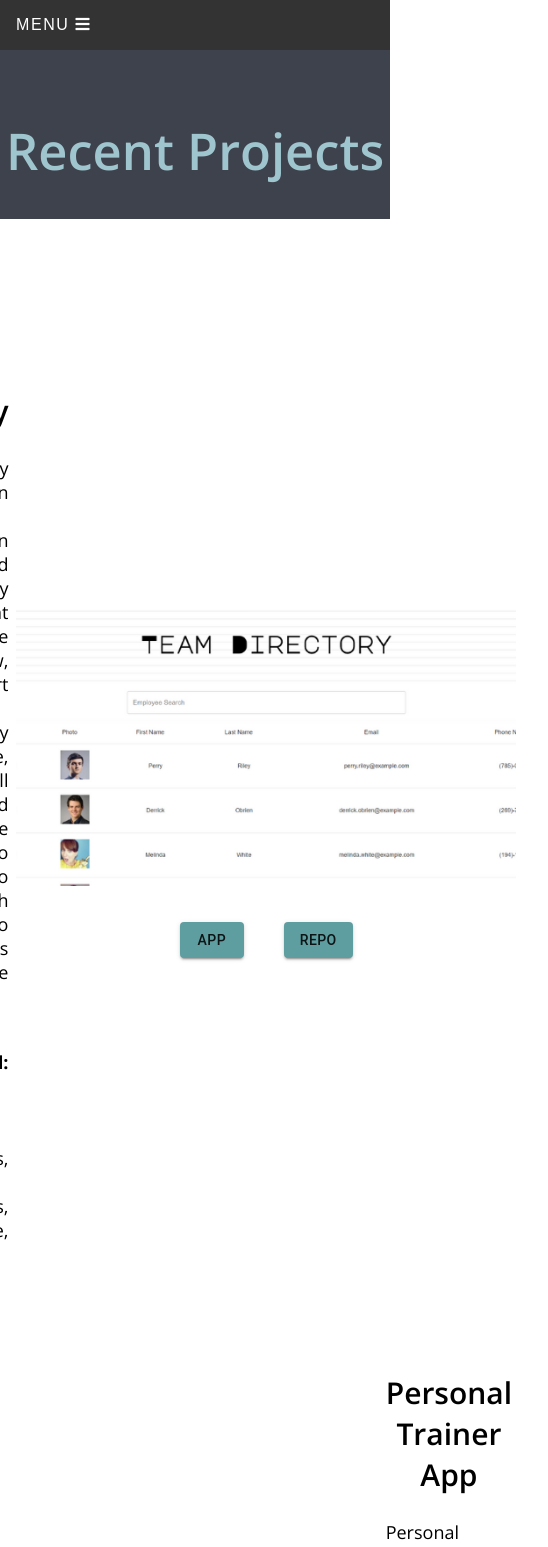
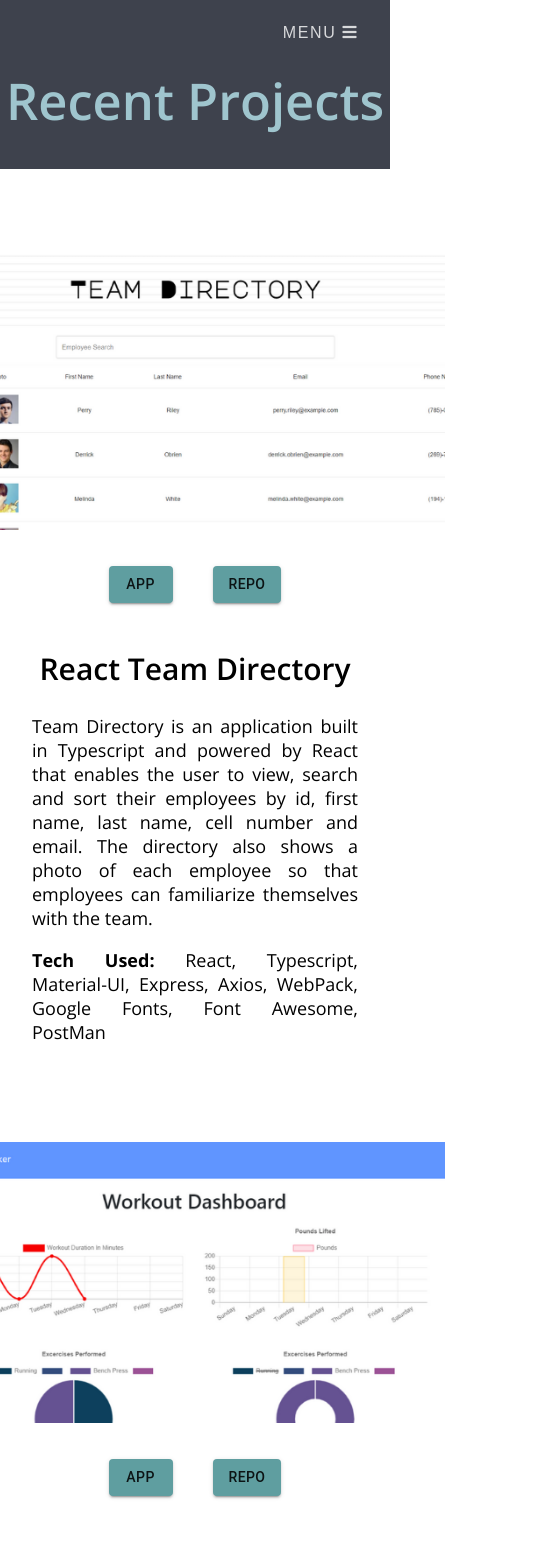
Before and after one commit to a-thread/aiden-portfolio, a React (Create React App) app: page /portfolio in a window 390 px wide. Shown: the top 1547 px of the page, 548 px wide, since content can reach past the window. Built offline with nearby package versions, Linux system fonts and the light colour scheme.

Commit message:
updating stylings for mobile

```diff
--- a/src/components/Footer/style.css
+++ b/src/components/Footer/style.css
@@ -24,3 +24,16 @@ p.footer-name {
     color: white;
     margin-top: 4vh;
 }
+
+@media screen and (max-width: 800px) {
+    div.footer{
+        height: fit-content;
+        margin: 10px;
+    }
+    span.footer-btns {
+        font-size: 25px;
+    }
+    p.footer-name {
+        margin-top: 0;
+    }
+}
--- a/src/components/Intro/style.css
+++ b/src/components/Intro/style.css
@@ -133,3 +133,28 @@ span.typewrite {
         transform: translateY(-15px);
     }
 }
+
+@media screen and (max-width: 800px) {
+    div.container {
+        flex-direction: column;
+    }
+    div.intro-background, div.headshot-image {
+        display: flex;
+        flex-direction: column;
+        justify-content: center;
+        align-items: center;
+        text-align: center;
+    }
+    div.intro-background {
+            min-height: 75vh;
+    }
+    div.arrow-container {
+        min-height: 5vh;
+    }
+    img.headshot-round {
+        width: 50vw;
+    }
+    div.intro {
+        padding:0;
+    }
+}
--- a/src/components/Nav/style.css
+++ b/src/components/Nav/style.css
@@ -63,7 +63,7 @@ nav[role=navigation] li a:hover, nav[role=navigation] li .active {
     color: rgba(255, 255, 255, 1);
 }
 
-@media (max-width: 767px) {
+/* @media (max-width: 767px) {
     nav[role=navigation] {
         position: relative;
         width: 100%;
@@ -95,4 +95,4 @@ nav[role=navigation] li a:hover, nav[role=navigation] li .active {
     nav[role=navigation] li a {
         padding: 0.5em 1em;
     }
-}
+} */
--- a/src/components/PortCard/style.css
+++ b/src/components/PortCard/style.css
@@ -1,6 +1,5 @@
 article.portfolio-item {
     display: flex;
-    flex-direction: row;
     margin: 0 10vw 0 10vw;
 }
 
@@ -11,6 +10,7 @@ h2.port-title {
 
 div.text {
     text-align: justify;
+    order: 2;
 }
 
 p.description {
@@ -27,6 +27,7 @@ div.image {
     align-items: center;
     justify-content: center;
     margin-top: 1rem;
+    float: auto;
 }
 
 img.port-img {
@@ -50,3 +51,11 @@ a:hover {
 div.btnsRow {
     margin-top: 1rem;
 }
+
+@media screen and (max-width: 800px) {
+    article.portfolio-item {
+        display: flex;
+        flex-direction: column;
+        margin: 0;
+    }
+}
--- a/src/components/PortContainer/index.tsx
+++ b/src/components/PortContainer/index.tsx
@@ -20,6 +20,7 @@ class PortContainer extends Component {
                     return (
                         <PortCard
                             id={project.id}
+                            key={project.key}
                             title={project.title}
                             image={project.image}
                             description={project.description}
--- a/src/components/PortContainer/style.css
+++ b/src/components/PortContainer/style.css
@@ -35,3 +35,23 @@ article.portfolio-item:nth-of-type(even)>div.text {
 article.portfolio-item:nth-of-type(odd)>div.text {
     padding-right: 2vw;
 }
+
+@media screen and (max-width: 900px) {
+    article.portfolio-item {
+        display: flex;
+        flex-direction: column;
+        margin: 0;
+    }
+
+    article.portfolio-item:nth-of-type(even)>div.text {
+        padding-left: 0;
+    }
+
+    article.portfolio-item:nth-of-type(odd)>div.text {
+        padding-right: 0;
+    }
+
+    article.portfolio-item:nth-of-type(odd) {
+        flex-direction: column;
+    }
+}
```
Also changed, not shown: public/manifest.json.
